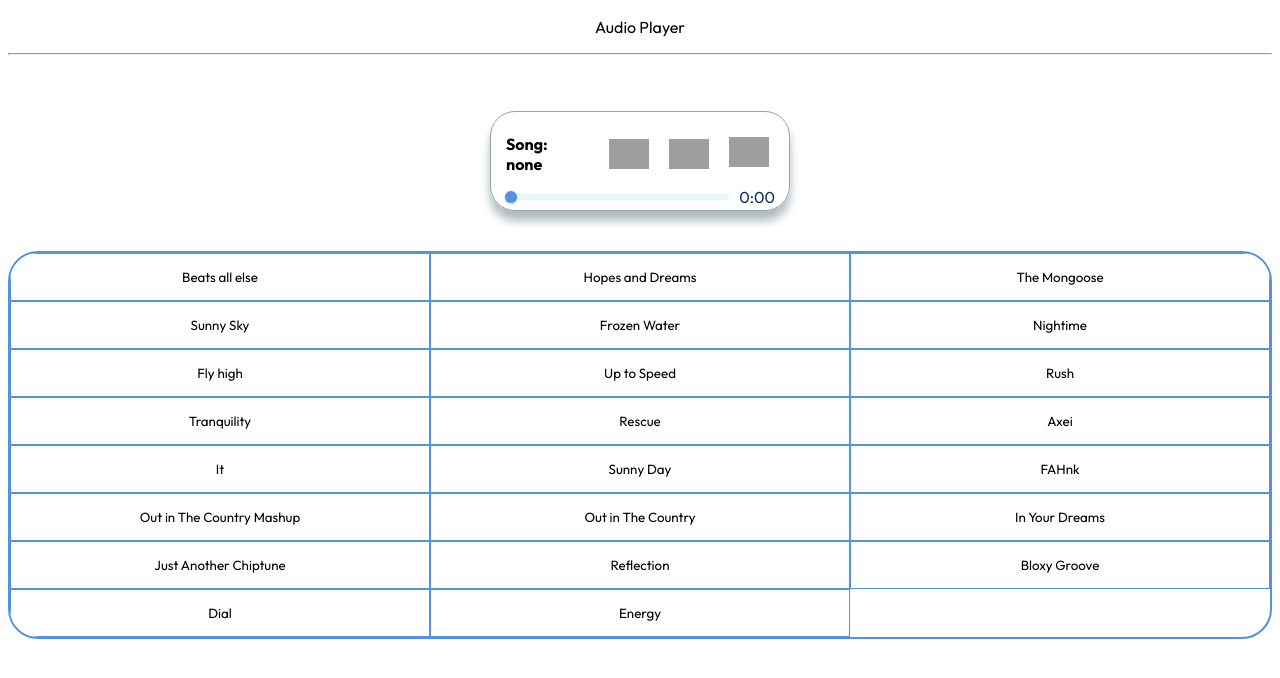
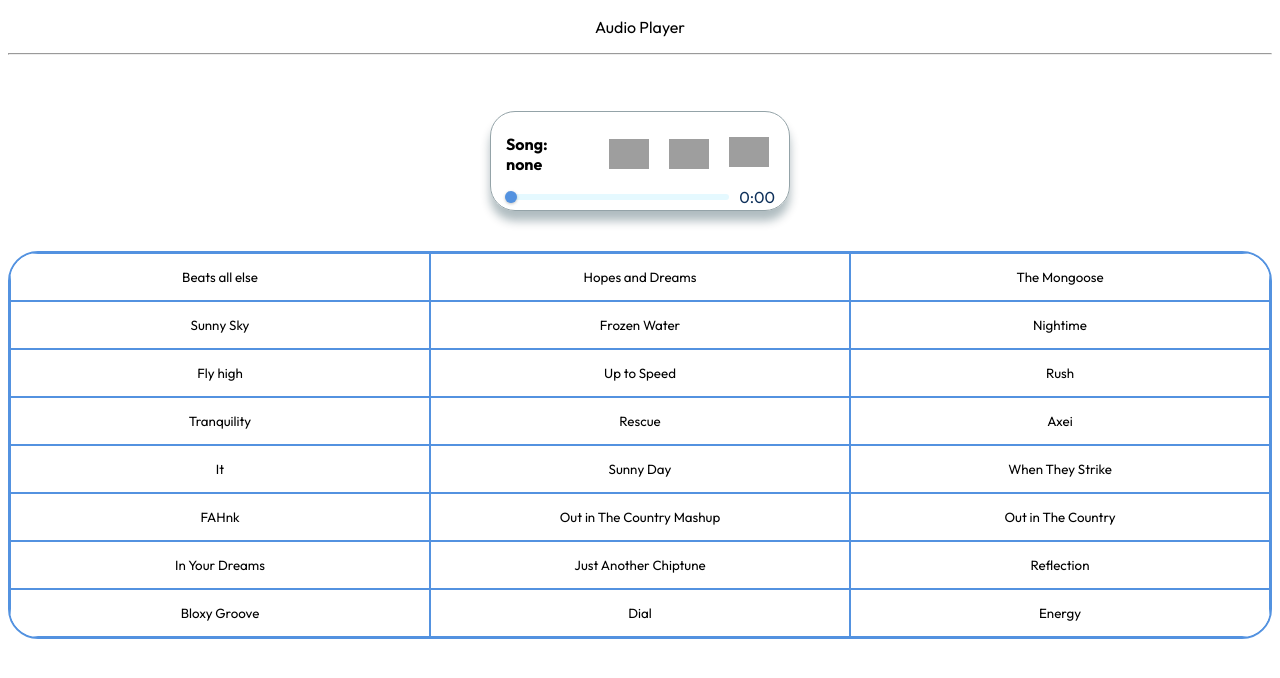
Before and after one commit to yoylecookie/newsong, a plain HTML site: page index.html in a window 1280 px wide. Shown: the part 90-768 px from the top of the page. Drawn offline with Linux system fonts and the light colour scheme; grey boxes are pictures that could not be loaded.

Commit message:
Update index.html

```diff
--- a/index.html
+++ b/index.html
@@ -315,6 +315,11 @@
 'Sunny Day')">Sunny Day</button>
 
 <button onclick="songes(this,
+'https://file.garden/Z_Zkhskjxktxt43S/Onion%20Tunes/Audio/When%20They%20Strike.mp3',
+'When they strike... idk what happens what is striking I have no clue same as you',
+'When They Strike')">When They Strike</button>
+
+<button onclick="songes(this,
 'https://file.garden/Z_Zkhskjxktxt43S/Onion%20Tunes/Audio/FAHnk.wav',
 'F-F-F-FAHHHHH',
 'Fah Phonk')">FAHnk</button>
```
